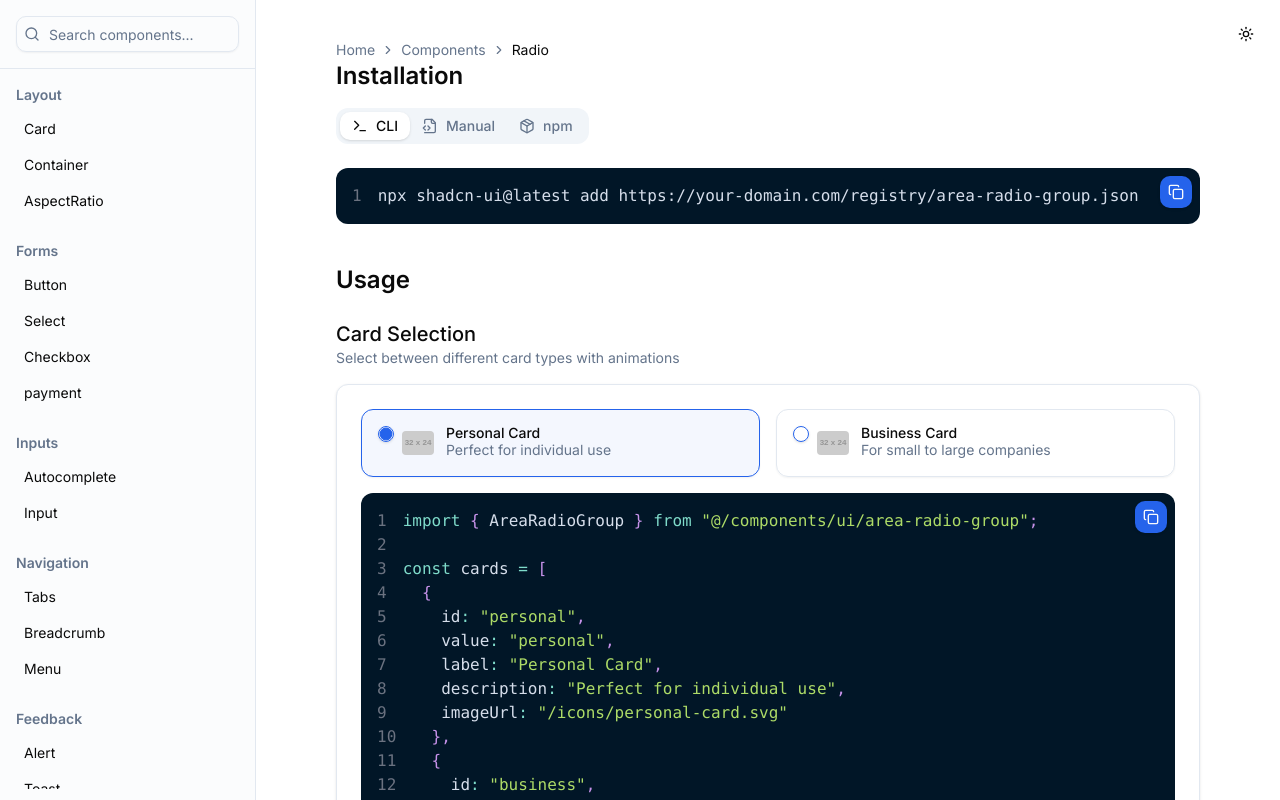
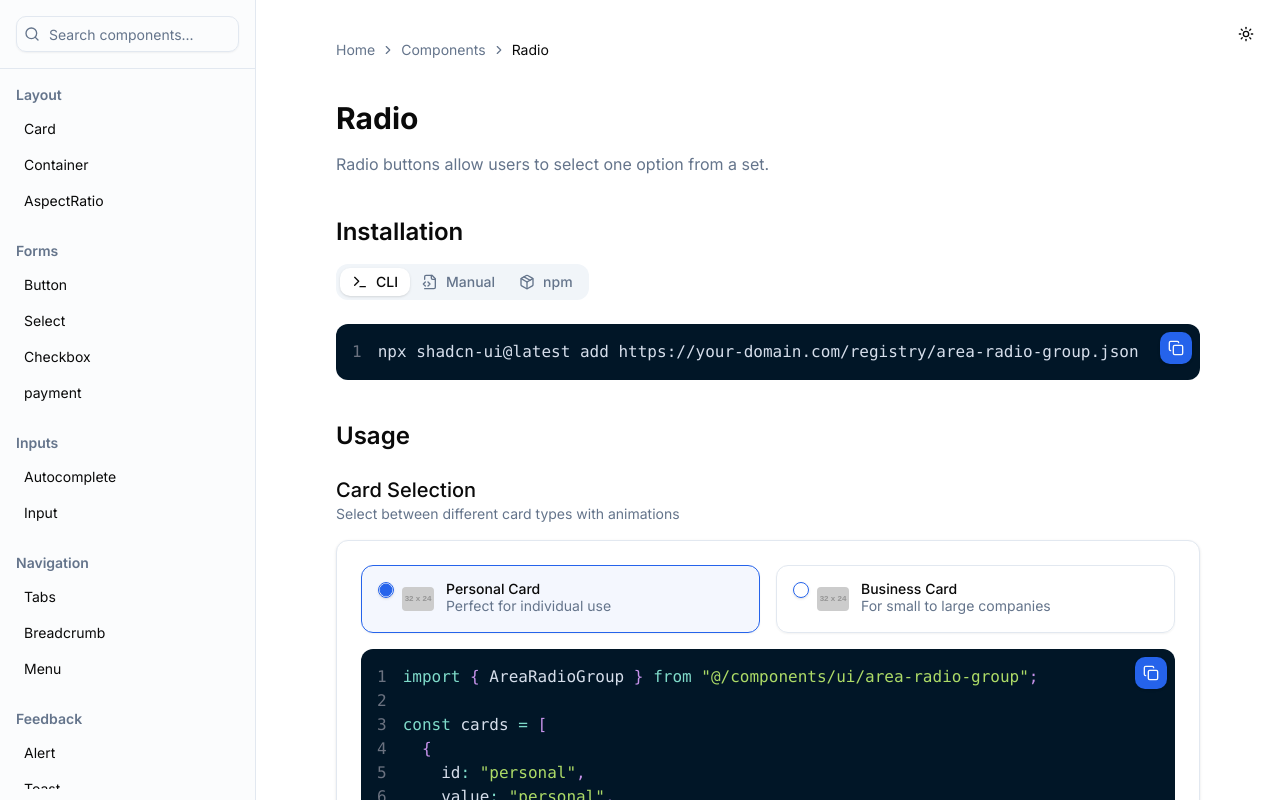
Before and after one commit to winkty-official/winkty-ui, a Next.js app: page /components/radio in a window 1280 px wide. Built offline with nearby package versions, Linux system fonts and the light colour scheme.

Commit message:
feat: page structure added for radio page
added pretterrc file

```diff
--- /dev/null
+++ b/src/app/components/(basic)/radio/data/metadata.ts
@@ -0,0 +1,18 @@
+import { Metadata } from "next";
+
+const RadioPageMetadata = {
+  title: "Radio",
+  description: "Radio buttons allow users to select one option from a set.",
+  meta: {
+    title: "Area Radio Group - UI Components",
+    description:
+      "A flexible and accessible radio group component with rich content support.",
+  },
+} as {
+  title: string;
+  description: string;
+  meta: Metadata;
+};
+
+
+export default RadioPageMetadata;
--- a/src/app/components/(basic)/radio/page.tsx
+++ b/src/app/components/(basic)/radio/page.tsx
@@ -7,39 +7,42 @@ import { DynamicBreadcrumb } from "@/components/base/breadcrumb";
 import { propDefinitions } from "./data/props";
 import { packageInfo } from "./data/package";
 import { accessibilityFeatures } from "./data/accessibility";
-import { usageExamples } from "@/components/base/radio/examples";
+import { usageExamples } from "@/components/base/radio/example/examples";
+import Header from "@/components/docs/header";
+import RadioPageMetadata from "./data/metadata";
 
-export const metadata: Metadata = {
-  title: "Area Radio Group - UI Components",
-  description:
-    "A flexible and accessible radio group component with rich content support.",
-};
+export const metadata: Metadata = RadioPageMetadata.meta;
 
 export default function RadioGroupPage() {
   return (
-    <div className="container max-w-4xl py-10">
+    <div className="container max-w-4xl py-10 space-y-10">
       <DynamicBreadcrumb />
 
+      <Header
+        title={RadioPageMetadata.title}
+        description={RadioPageMetadata.description}
+      />
+
       {/* Installation */}
-      <section className="mb-10">
+      <section className="">
         <h2 className="text-2xl font-semibold mb-4">Installation</h2>
         <Installation {...packageInfo} />
       </section>
 
       {/* Usage Examples */}
-      <section className="mb-10">
+      <section className="">
         <h2 className="text-2xl font-semibold mb-6">Usage</h2>
         <CodeExamples examples={usageExamples} />
       </section>
 
       {/* Props */}
-      <section className="mb-10">
+      <section className="">
         <h2 className="text-2xl font-semibold mb-4">Props</h2>
         <PropsTable definitions={propDefinitions} />
       </section>
 
       {/* Accessibility */}
-      <section className="mb-10">
+      <section className="">
         <h2 className="text-2xl font-semibold mb-4">Accessibility</h2>
         <Accessibility features={accessibilityFeatures} />
       </section>
--- a/src/components/base/radio/card-selector.tsx
+++ b/src/components/base/radio/example/card-selector.tsx
@@ -2,8 +2,7 @@
 
 import React from "react";
 import { motion } from "framer-motion";
-import AreaRadioGroup from "./area-radio-group";
-import type { RadioItem } from "./area-radio-group";
+import AreaRadioGroup, { RadioItem } from "../area-radio-group";
 
 const CardSelector = ({ items }: { items: RadioItem[] }) => {
   return (
--- a/src/components/base/radio/color-picker.tsx
+++ b/src/components/base/radio/example/color-picker.tsx
@@ -2,7 +2,7 @@
 
 import React from "react";
 import { motion } from "framer-motion";
-import AreaRadioGroup from "./area-radio-group";
+import AreaRadioGroup from "../area-radio-group";
 
 export interface ColorPickerProps {
   colors: Array<{
--- a/src/components/base/radio/layout-selector.tsx
+++ b/src/components/base/radio/example/layout-selector.tsx
@@ -2,7 +2,7 @@
 
 import React from "react";
 import { motion } from "framer-motion";
-import AreaRadioGroup from "./area-radio-group";
+import AreaRadioGroup from "../area-radio-group";
 
 export interface LayoutSelectorProps {
   items: Array<{
--- /dev/null
+++ b/src/components/docs/header.tsx
@@ -0,0 +1,15 @@
+interface HeaderProps {
+  title: string;
+  description: string;
+}
+
+const Header = ({ description, title }: HeaderProps) => {
+  return (
+    <section className="">
+      <h1 className="text-3xl font-bold mb-4">{title}</h1>
+      <p className="text-muted-foreground">{description}</p>
+    </section>
+  );
+};
+
+export default Header;
```
Also changed, not shown: src/components/base/radio/example/examples.tsx (renamed from src/components/base/radio/examples.tsx), 1 other file (tests, documents, lock files or other folders).
